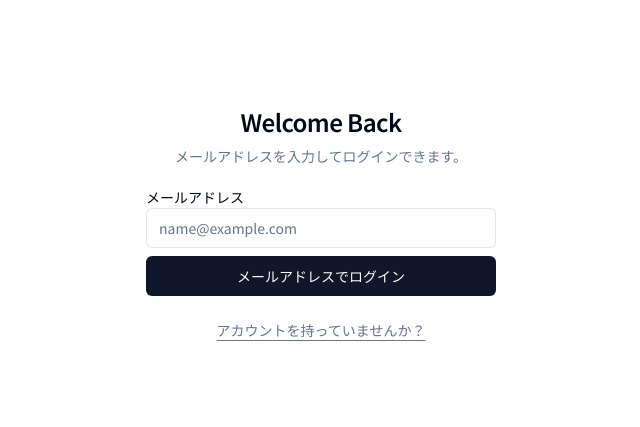
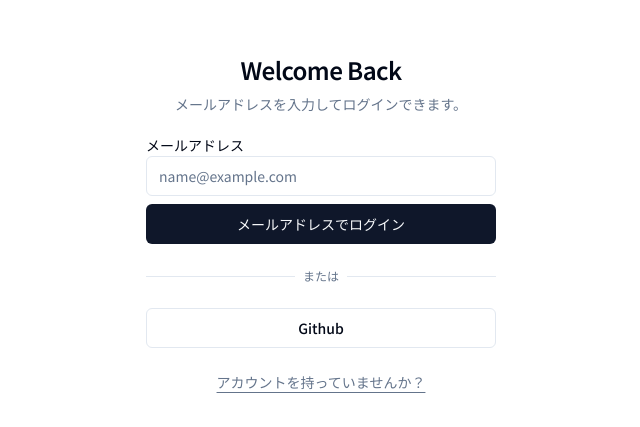
Before and after one commit to Kens04/post-writer-webapp, a Next.js app: page /login in a window 1280 px wide. Shown: the part 177-604 px from the top of the page, without its empty margins (319-959 px from the left). Built offline with nearby package versions, Linux system fonts and the light colour scheme.

Commit message:
Githubログイン用にレイアウトを追加

```diff
--- a/src/components/user-auth-form.tsx
+++ b/src/components/user-auth-form.tsx
@@ -5,7 +5,7 @@ import { buttonVariants } from "./ui/button";
 
 export default function UserAuthForm() {
   return (
-    <div>
+    <div className="grid gap-6">
       <form>
         <div className="grid gap-2">
           <div className="grid gap-1">
@@ -17,6 +17,20 @@ export default function UserAuthForm() {
           </button>
         </div>
       </form>
+
+      <div className="relative">
+        <div className="absolute inset-0 flex items-center">
+          <span className="w-full border-t" />
+        </div>
+        <div className="relative flex justify-center text-xs">
+          <span className="text-muted-foreground px-2 bg-background">
+            または
+          </span>
+        </div>
+      </div>
+      <button className={cn(buttonVariants({ variant: "outline" }))}>
+        Github
+      </button>
     </div>
-  )
+  );
 }
```
